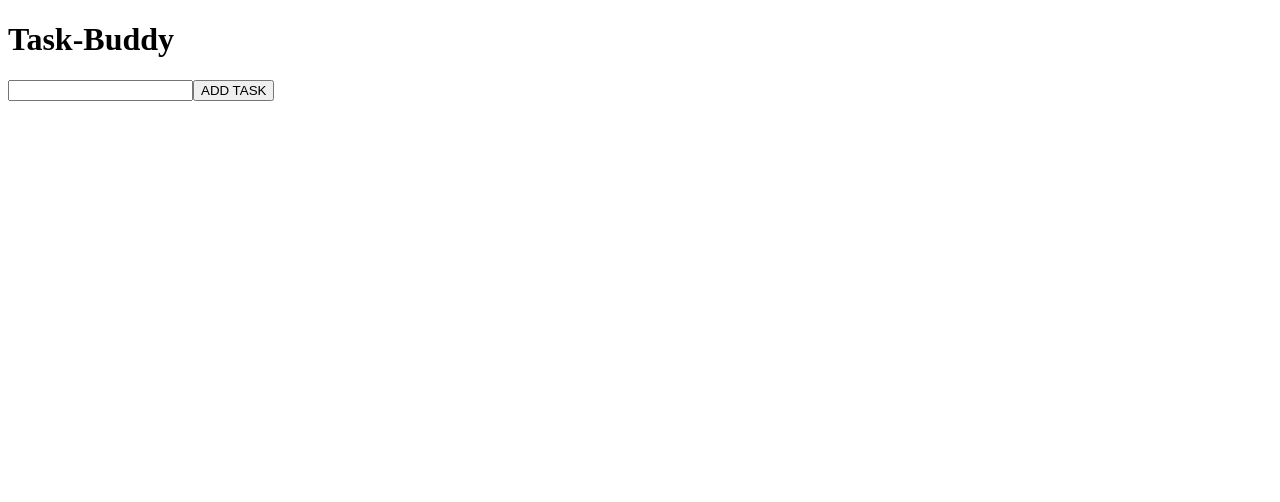
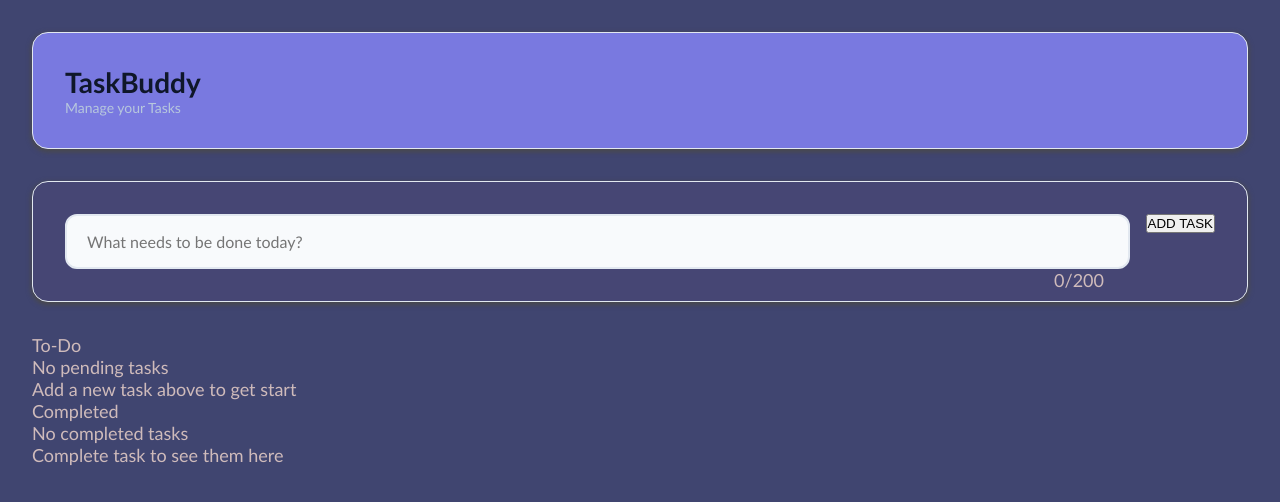
Before and after one commit to Vikas-Pandit07/TaskBuddy, a React (Create React App) app: page / in a window 1280 px wide. Shown: the top 502 px of the page. Built offline with nearby package versions, Linux system fonts and the light colour scheme.

Commit message:
Updated project with latest changes

```diff
--- a/src/App.js
+++ b/src/App.js
@@ -1,11 +1,11 @@
-import Home from './pages/Home';
+
+import Home from './pages/home';
 import './style.css';
 
 function App() {
   return (
     <>
-    <h1>Task-Buddy</h1>
-    <Home/>
+      <Home/>
     </>
   );
 }
--- a/src/pages/Home.jsx
+++ b/src/pages/Home.jsx
@@ -3,10 +3,66 @@ import React from 'react'
 export default function Home() {
   return (
     <>
-        <form >
-            <input type="text" />
-            <button>ADD TASK</button>
-        </form>
+        <div className='container'>
+          <header className='header'>
+            <div className='header-content'>
+              <div>
+                <h1 className='app-title'>TaskBuddy</h1>
+                <p className='app-subtitle'>Manage your Tasks</p>
+              </div>
+            </div>
+          </header>
+
+          <section className='task-input-section'>
+            <div className='input-group'>
+              <div className='input-wrapper'>
+              <input type="text"
+                      id='taskinput'
+                      className='task-input'
+                      placeholder='What needs to be done today?'
+                      maxLength={200}
+                      autoComplete='off'
+                      required/>
+              <div className='char-count'>
+                <span id='charcount'>0</span>/200
+              </div>
+              </div>
+              <button className='add-task-button'>ADD TASK</button>
+            </div>
+          </section>
+
+          <main className='task-main'>
+            <div className='task-column todo-column'>
+              <div className='column-header'>
+                <div className='column-title'>
+                  <span>To-Do</span>
+                </div>
+              </div>
+
+              <div className='task-list' id='todo list'>
+                <div className='empty-state'>
+                  <div className='empty-title'>No pending tasks</div>
+                  <div className='empty-discription'>Add a new task above to get start</div>
+                </div>
+              </div>
+            </div>
+
+            <div className='task-column completed-column'>
+              <div className='column-header'>
+                <div className='column-title'>
+                  <span>Completed</span>
+                </div>
+              </div>
+
+              <div className='task-list' id='completed list'>
+                <div className='empty-state'>
+                  <div className='empty-title'>No completed tasks</div>
+                  <div className='empty-discription'>Complete task to see them here</div>
+                </div>
+              </div>
+            </div>
+          </main>
+        </div>
     </>
   )
 }
--- a/src/style.css
+++ b/src/style.css
@@ -1,6 +1,80 @@
-.App {
-    background-color: aquamarine;
-    height: 200px;
-    width: 400px;
-    border: 2px solid blue;
+* {
+    margin: 0;
+    padding: 0;
+    box-sizing: border-box;
 }
+
+.container {
+    font-family:'Gill Sans', 'Gill Sans MT', Calibri, 'Trebuchet MS', sans-serif;
+    background-color: rgb(64, 69, 112);
+    color: rgb(207, 187, 187);
+    font-size: 18px;
+    min-height:100vh;
+    max-width: 1400px;
+    margin: 0 auto;
+    padding: 2rem;
+}
+
+.header {
+    background-color: rgb(121, 121, 224);
+    border-radius: 1rem;
+    padding: 2rem;
+    margin-bottom: 2rem;
+    box-shadow: 0 2px 5px 1px rgb(73, 73, 75);
+    border: 1px solid #e2e8f0;
+}
+
+.app-title {
+    font-size: 1.75rem;
+    font-weight: 700;
+    color: #0f172a;
+}
+
+.app-subtitle {
+    font-size: 0.875rem;
+    color: #b7c7dd;
+    margin: 0;
+}
+
+.task-input-section {
+    background-color: rgb(70, 70, 116);
+    border-radius: 1rem;
+    padding: 2rem;
+    margin-bottom: 2rem;
+    box-shadow: 0 2px 5px 1px rgb(73, 73, 75);
+    border: 1px solid #e2e8f0;
+}
+
+.input-group{
+    display: flex;
+    gap: 1rem;
+    align-items: flex-start;
+}
+
+.input-wrapper {
+    flex: 1;
+}
+
+.task-input {
+    width: 100%;
+    padding: 1rem 1.25rem;
+    border: 2px solid #e2e8f0;
+    border-radius: 0.75rem;
+    font-size: 1rem;
+    font-family: inherit;
+    background-color: #f8fafc;
+    color: #0f172a;
+    transition: all 0.2s ease;
+    outline: none;
+}
+
+.task-input:focus {
+    border-color: #2563eb;
+    background-color: #ffffff;
+    box-shadow: 0 0 0 3px rgb(37 99 235 / 0.1);
+}
+
+.char-count {
+    position: absolute;
+    right: 11rem;
+}
```
